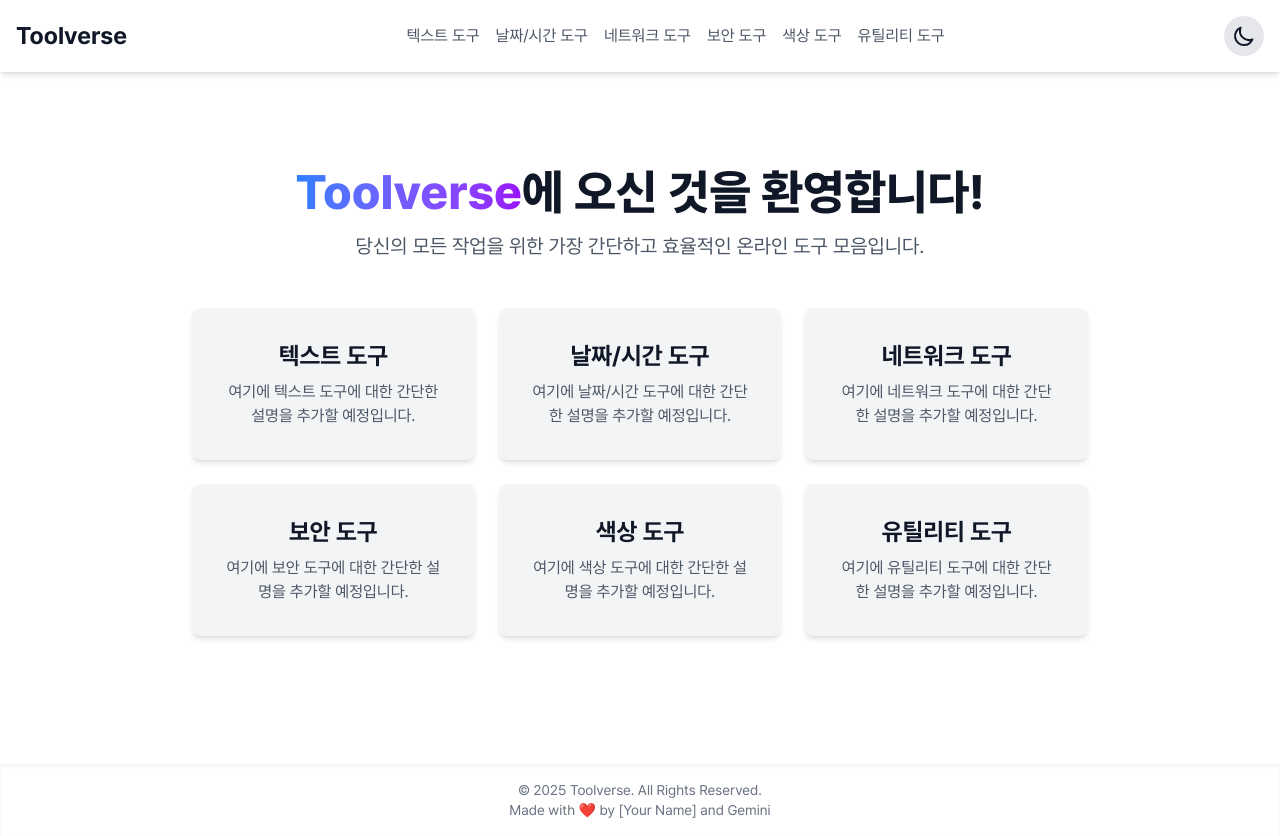
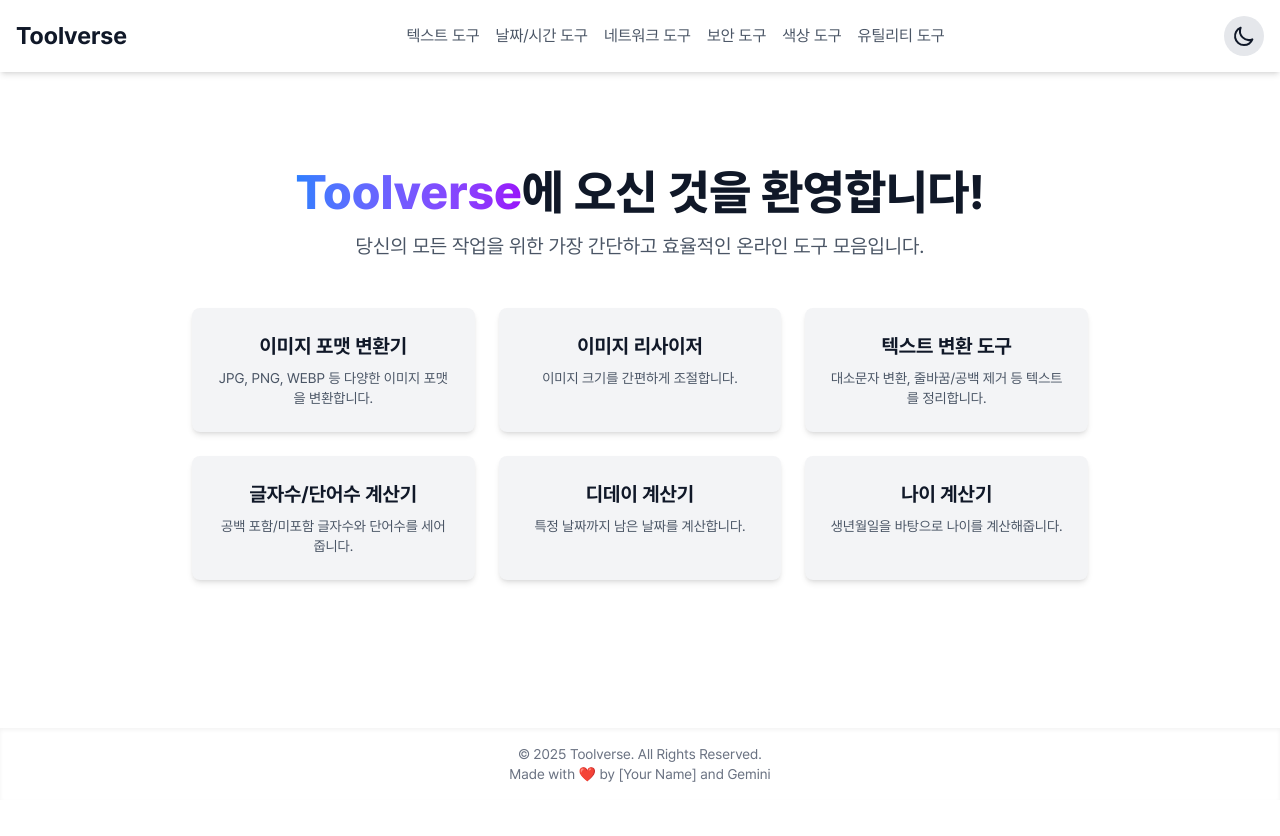
Before and after one commit to lunalism/Toolverse, a Next.js app: page / in a window 1280 px wide. After the commit the page ends 800 px from the top, so only its background shows below. Built offline with nearby package versions, Linux system fonts and the light colour scheme.

Commit message:
style: Standardize tool card height and add emojis for visual appeal

```diff
--- a/app/page.tsx
+++ b/app/page.tsx
@@ -1,5 +1,7 @@
 import Link from 'next/link';
 import { TOOL_CATEGORIES } from '@/constants/tool-categories';
+import { TOOLS } from '@/constants/tools';
+import ToolCard from '@/components/main/ToolCard'; // 새로 만든 컴포넌트 임포트
 
 export default function Home() {
   return (
@@ -14,13 +16,13 @@ export default function Home() {
       </p>
 
       <div className="grid grid-cols-1 sm:grid-cols-2 lg:grid-cols-3 gap-6 max-w-4xl mx-auto">
-        {TOOL_CATEGORIES.map((category) => (
-          <Link key={category.id} href={`/${category.id}`}>
-            <div className="p-8 bg-gray-100 dark:bg-gray-700 rounded-lg shadow-md hover:shadow-xl transition-shadow duration-300 transform hover:-translate-y-1 cursor-pointer">
-              <h3 className="text-2xl font-bold text-gray-900 mb-2 dark:text-white">{category.name}</h3>
-              <p className="text-gray-600 dark:text-gray-400">여기에 {category.name}에 대한 간단한 설명을 추가할 예정입니다.</p>
-            </div>
-          </Link>
+        {TOOLS.map((tool) => (
+          <ToolCard
+            key={tool.id}
+            id={tool.id}
+            name={tool.name}
+            description={tool.description}
+          />
         ))}
       </div>
     </section>
--- /dev/null
+++ b/components/main/ToolCard.tsx
@@ -0,0 +1,20 @@
+import Link from 'next/link';
+
+interface ToolCardProps {
+  id: string;
+  name: string;
+  description: string;
+}
+
+const ToolCard = ({ id, name, description }: ToolCardProps) => {
+  return (
+    <Link href={`/${id}`}>
+        <div className="p-6 h-full min-h-30 bg-gray-100 dark:bg-gray-700 rounded-lg shadow-md hover:shadow-xl transition-shadow duration-300 transform hover:-translate-y-1 cursor-pointer">
+            <h3 className="text-xl font-bold text-gray-900 mb-2 dark:text-white">{name}</h3>
+            <p className="text-sm text-gray-600 dark:text-gray-400">{description}</p>
+        </div>
+    </Link>
+  );
+};
+
+export default ToolCard;
--- /dev/null
+++ b/constants/tools.ts
@@ -0,0 +1,38 @@
+export const TOOLS = [
+    {
+        id: 'image-converter',
+        name: '이미지 포맷 변환기',
+        description: 'JPG, PNG, WEBP 등 다양한 이미지 포맷을 변환합니다.',
+        category: 'image-tools',
+    },
+    {
+        id: 'image-resizer',
+        name: '이미지 리사이저',
+        description: '이미지 크기를 간편하게 조절합니다.',
+        category: 'image-tools',
+    },
+    {
+        id: 'text-transformer',
+        name: '텍스트 변환 도구',
+        description: '대소문자 변환, 줄바꿈/공백 제거 등 텍스트를 정리합니다.',
+        category: 'text',
+    },
+    {
+        id: 'word-counter',
+        name: '글자수/단어수 계산기',
+        description: '공백 포함/미포함 글자수와 단어수를 세어줍니다.',
+        category: 'text',
+    },
+    {
+        id: 'd-day-counter',
+        name: '디데이 계산기',
+        description: '특정 날짜까지 남은 날짜를 계산합니다.',
+        category: 'date-time',
+    },
+    {
+        id: 'age-calculator',
+        name: '나이 계산기',
+        description: '생년월일을 바탕으로 나이를 계산해줍니다.',
+        category: 'date-time',
+    },
+];
```
